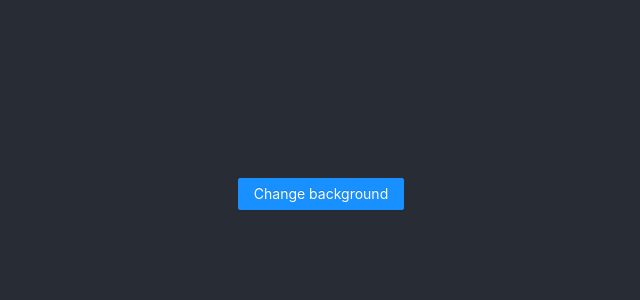
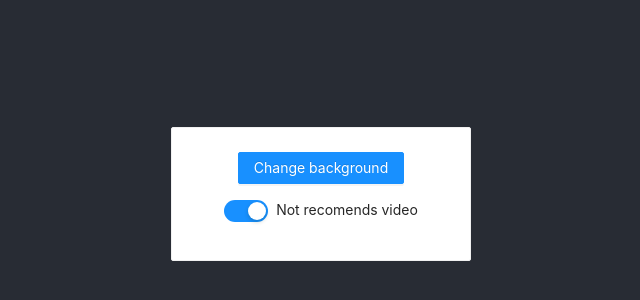
Before and after one commit to gimtonic/chrome-extension-v3-for-youtube, a React (Create React App) app: page / in a window 1280 px wide. Shown: the part 206-506 px from the top of the page, without its empty margins (319-959 px from the left). Built offline with nearby package versions, Linux system fonts and the light colour scheme; no server answers.

Commit message:
chore: refactoring app.tsx

```diff
--- a/src/App.tsx
+++ b/src/App.tsx
@@ -1,6 +1,6 @@
 import React, { useEffect, useState } from "react";
 import "./App.css";
-import { Button } from "antd";
+import { Button, Switch, Card, Space } from "antd";
 
 const App = () => {
   const [title, setTitle] = useState("");
@@ -35,20 +35,9 @@ const App = () => {
           );
         }
       );
+  }, []);
 
-    // Change color
-    // Initialize button with users' preferred color
-    let changeColor = document.getElementById("changeColor");
-
-    chrome.storage &&
-      chrome.storage.sync.get("color", ({ color }) => {
-        if (changeColor) {
-          changeColor.style.backgroundColor = color;
-        }
-      });
-
-    // When the button is clicked, inject setPageBackgroundColor into current page
-    changeColor?.addEventListener("click", async () => {
+  const handleChangeBackground = async () => {
     let [tab] = await chrome.tabs.query({
       active: true,
       currentWindow: true,
@@ -56,26 +45,51 @@ const App = () => {
 
     chrome.scripting.executeScript({
       target: { tabId: Number(tab.id) },
-        func: setPageBackgroundColor,
+      func: executeScriptSetPageBackgroundColor,
     });
-    });
+  };
 
-    // The body of this function will be executed as a content script inside the
-    // current page
-    function setPageBackgroundColor() {
+  const executeScriptSetPageBackgroundColor = () => {
+    console.log("change background color");
     chrome.storage.sync.get("color", ({ color }) => {
+      console.log("color=", color);
       document.body.style.backgroundColor = color;
     });
-    }
-  }, []);
+  };
+
+  const handleNotRecomendsVideo = async (checked: boolean) => {
+    console.log(`switch to ${checked}`);
+
+    const [tab] = await chrome.tabs.query({
+      active: true,
+      currentWindow: true,
+    });
+    chrome.scripting.executeScript({
+      target: { tabId: Number(tab.id) },
+      func: executeScriptNotRecomendsVideo,
+    });
+  };
+
+  const executeScriptNotRecomendsVideo = () => {
+    console.log("disable");
+  };
 
   return (
     <div className="App">
       <header className="App-header">
-        <Button type="primary" id="changeColor">
+        <Card title={title} style={{ width: 300 }}>
+          <p>
+            <Button type="primary" onClick={handleChangeBackground}>
               Change background
             </Button>
-        {title}
+          </p>
+          <p>
+            <Space size="small">
+              <Switch defaultChecked onChange={handleNotRecomendsVideo} />
+              Not recomends video
+            </Space>
+          </p>
+        </Card>
       </header>
     </div>
   );
```
Lines whose indentation alone changed are shown as unchanged.
